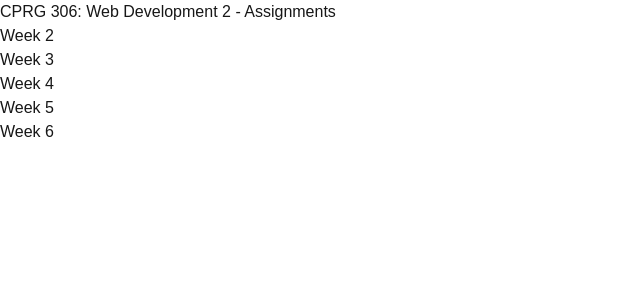
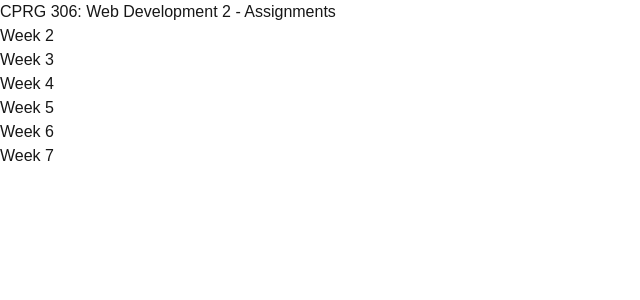
Before and after one commit to Exampleuser274/cprg306-assignments, a Next.js app: page / in a window 1280 px wide. Shown: the top 300 px of the page, without its empty margins (0-640 px from the left). Built offline with nearby package versions, Linux system fonts and the light colour scheme.

Commit message:
hooked week 7 into main page tsx

```diff
--- a/app/page.tsx
+++ b/app/page.tsx
@@ -13,6 +13,8 @@ export default function Home() {
     <Link href="/week-5">Week 5</Link>
     <br></br>
     <Link href="/week-6">Week 6</Link>
+    <br></br>
+    <Link href="/week-7">Week 7</Link>
    </main>
   );
 }
```
